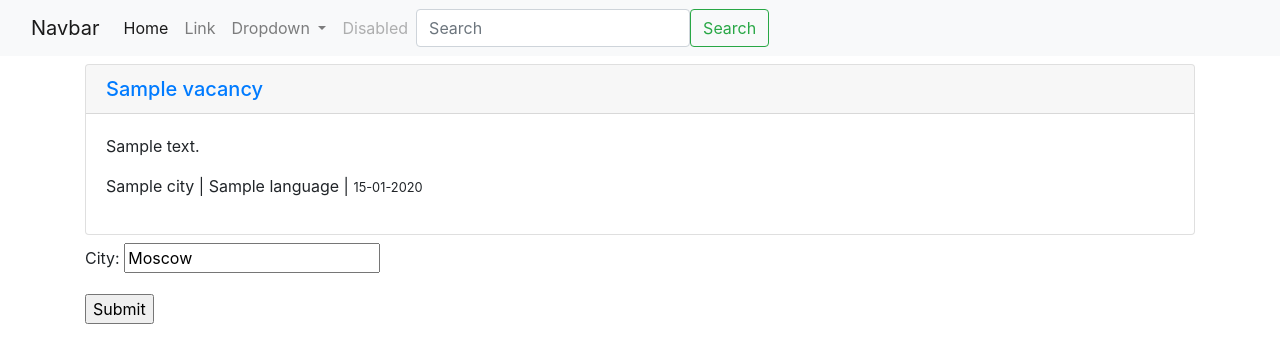
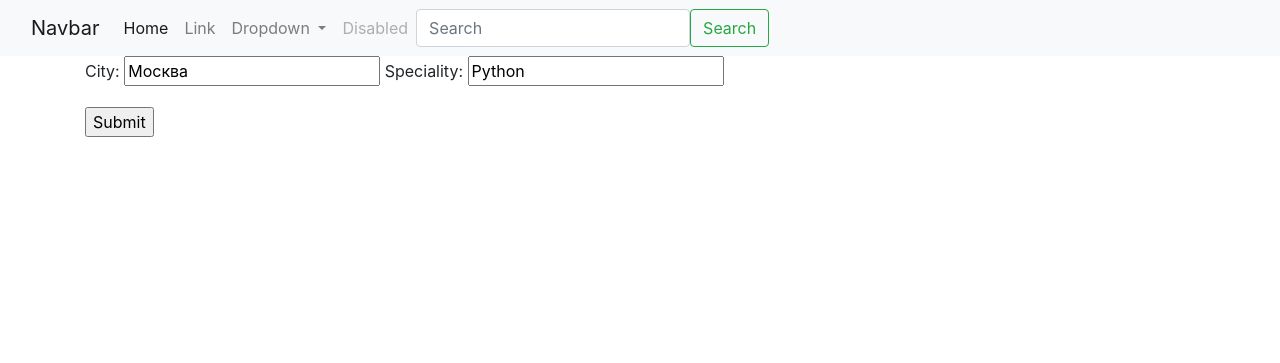
Before and after one commit to girgenson/scraping_service, a Django app: page /home/ in a window 1280 px wide. Shown: the top 363 px of the page. Run offline with Django 3.2, Linux system fonts and the light colour scheme; tables that the repository leaves empty hold one stand-in row (values such as "Sample post"); some libraries are stand-ins or nearby versions.

Commit message:
Simple form filter in /home

```diff
--- a/scraping/templates/scraping/home.html
+++ b/scraping/templates/scraping/home.html
@@ -17,10 +17,12 @@
     {% endfor %}
 
 
-    <form action="">
-      <label for="fname">City:</label>
+    <form method="GET" action="">
+      <label>City:</label>
+      <input type="text" name="city" value="Москва">
 
-      <input type="text" id="fname" name="city" value="Moscow">
+      <label>Speciality:</label>
+      <input type="text"  name="language" value="Python">
 
          <p></p>
       <input type="submit" value="Submit">
--- a/scraping/views.py
+++ b/scraping/views.py
@@ -3,5 +3,17 @@ from scraping.models import Vacancy
 
 
 def home_view(request):
-    qs = Vacancy.objects.all()
+    # print(request.GET)
+    city = request.GET.get('city')
+    language = request.GET.get('language')
+    qs = []
+    if city or language:
+        _filter = {}
+        if city:
+            _filter['city__name'] = city
+        if language:
+            _filter['language__name'] = language
+
+
+        qs = Vacancy.objects.filter(**_filter)
     return render(request, 'home.html', {'object_list': qs})
```
